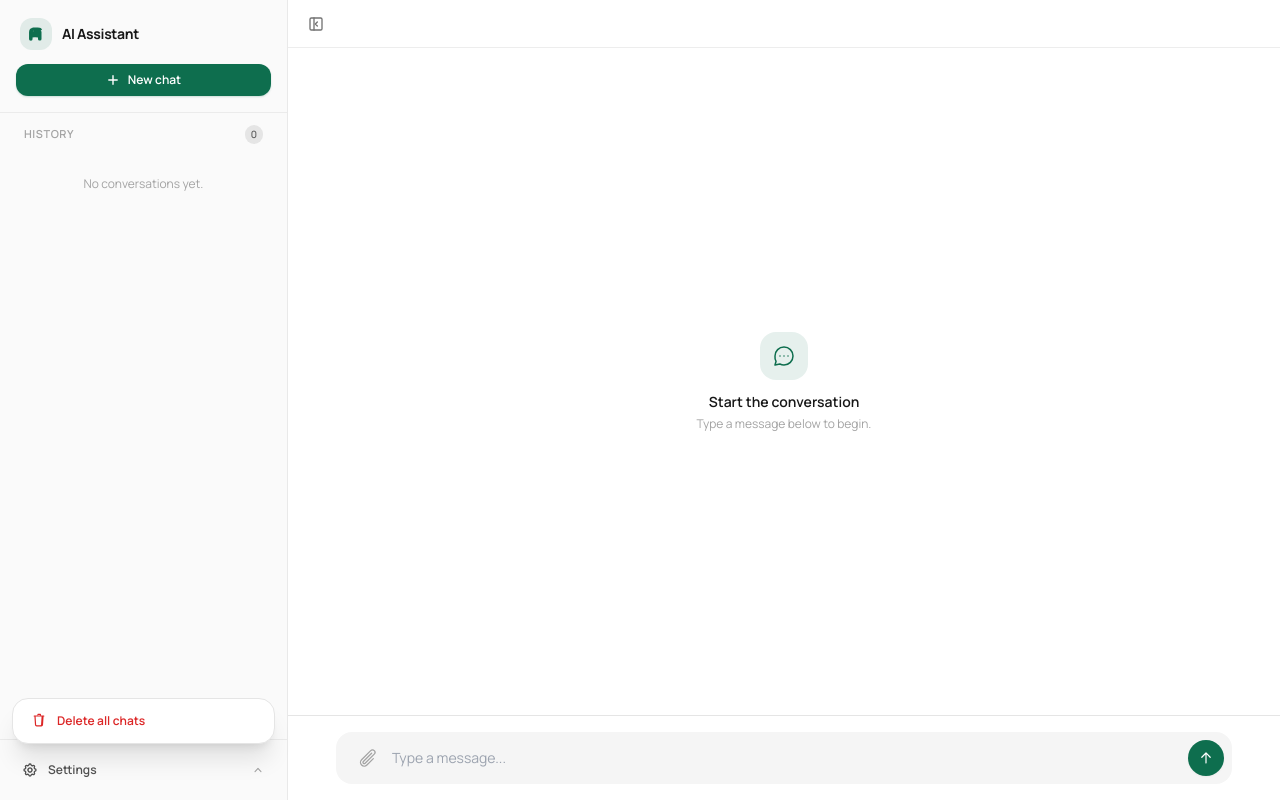
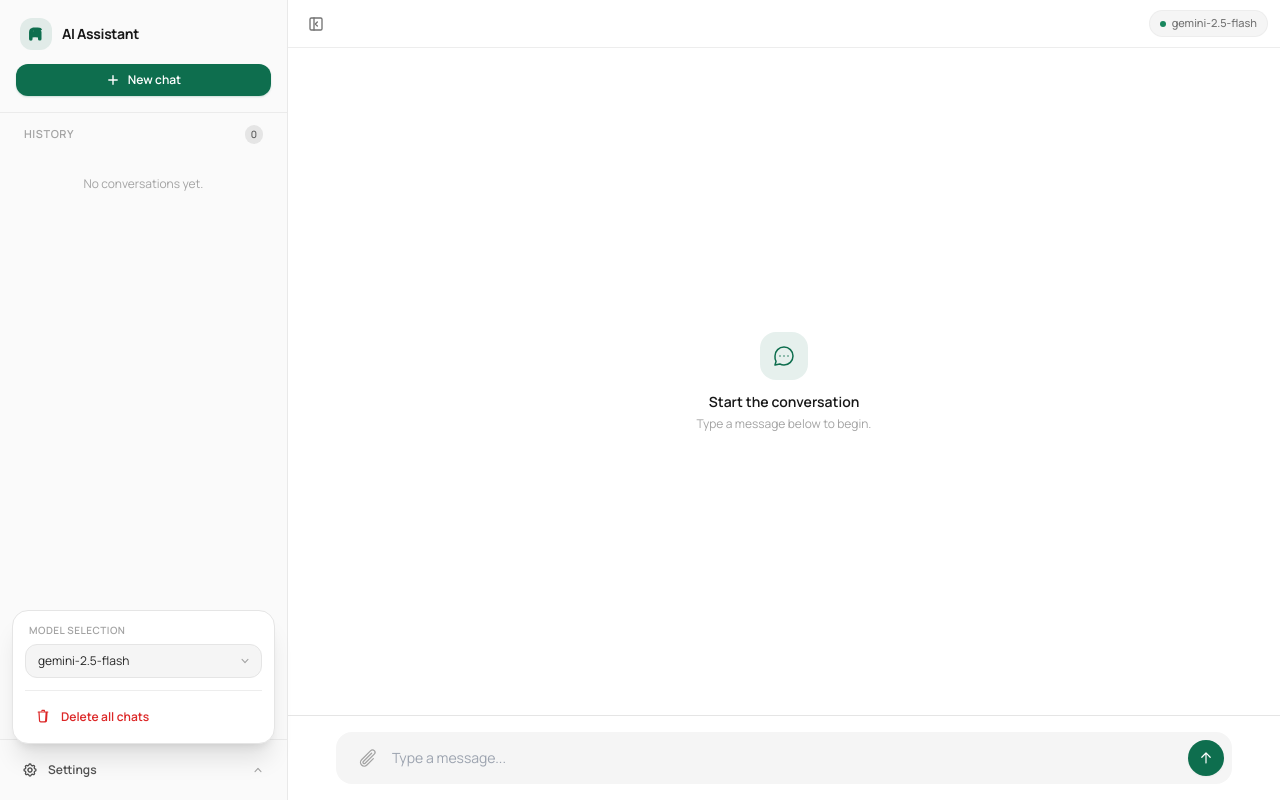
Before and after one commit to pietro-foini/agentic-chatbot, a FastAPI app: template chatbot/templates/index.html in a window 1280 px wide, after a click on "Settings". Run offline with FastAPI, Linux system fonts and the light colour scheme; the template is opened without the code that fills it, so the values that code supplies are empty; parts of the project's set-up code (start-up, migrations or seed data) failed here and were passed over; some libraries are stand-ins or nearby versions.

Commit message:
chore: select multiple llm

```diff
--- a/chatbot/templates/index.html
+++ b/chatbot/templates/index.html
@@ -122,6 +122,7 @@
             {% endfor %}
         </div>
 
+        <!-- Settings Section -->
         <div class="p-3 border-t border-neutral-200/70 dark:border-neutral-800/70">
             <details class="relative group/settings">
                 <summary class="flex items-center justify-between w-full p-2.5 rounded-xl text-neutral-600 dark:text-neutral-400 hover:text-neutral-900 dark:hover:text-neutral-100 hover:bg-neutral-200/60 dark:hover:bg-neutral-800/60 transition-colors cursor-pointer list-none appearance-none focus-visible:outline-none focus-visible:ring-2 focus-visible:ring-pine-600 [&::-webkit-details-marker]:hidden">
@@ -137,11 +138,58 @@
                     </svg>
                 </summary>
 
-                <div class="absolute left-0 bottom-full mb-2 w-full bg-white dark:bg-neutral-900 border border-neutral-200 dark:border-neutral-800 rounded-2xl shadow-xl p-1.5 flex flex-col gap-1 z-30">
+                <!-- Settings Popover -->
+                <div class="absolute left-0 bottom-full mb-2 w-full bg-white dark:bg-neutral-900 border border-neutral-200 dark:border-neutral-800 rounded-2xl shadow-xl p-3 flex flex-col gap-3 z-30">
+
+                    <!-- Multi-level Model Selection -->
+                    <div class="flex flex-col gap-1.5">
+                        <label for="model-select" class="text-[10px] font-semibold uppercase tracking-wider text-neutral-400 dark:text-neutral-500 px-1">
+                            Model Selection
+                        </label>
+                        <div class="relative">
+                            <select
+                                id="model-select"
+                                name="model_name"
+                                onchange="onModelChange(this.value)"
+                                class="w-full appearance-none bg-neutral-100 dark:bg-neutral-800 border border-neutral-200 dark:border-neutral-700 text-xs rounded-xl px-3 py-2 pr-8 text-neutral-800 dark:text-neutral-200 focus:outline-none focus:ring-2 focus:ring-pine-600 dark:focus:ring-pine-400 cursor-pointer"
+                            >
+                                {% if model_categories %}
+                                    {% for category, models in model_categories.items() %}
+                                        <optgroup label="── {{ category }} ──" class="font-semibold text-neutral-500 dark:text-neutral-400 bg-white dark:bg-neutral-900">
+                                            {% for m in models %}
+                                                <option value="{{ m }}" {% if m == default_model %}selected{% endif %} class="text-neutral-900 dark:text-neutral-100 font-normal">
+                                                    {{ m }}
+                                                </option>
+                                            {% endfor %}
+                                        </optgroup>
+                                    {% endfor %}
+                                {% else %}
+                                    <!-- Fallback default categories -->
+                                    <optgroup label="── Proprietary ──" class="font-semibold text-neutral-500 dark:text-neutral-400 bg-white dark:bg-neutral-900">
+                                        <option value="gemini-2.5-flash">gemini-2.5-flash</option>
+                                        <option value="gemini-2.5-pro">gemini-2.5-pro</option>
+                                    </optgroup>
+                                    <optgroup label="── Open-Source ──" class="font-semibold text-neutral-500 dark:text-neutral-400 bg-white dark:bg-neutral-900">
+                                        <option value="llama3.2">llama3.2</option>
+                                        <option value="mistral">mistral</option>
+                                    </optgroup>
+                                {% endif %}
+                            </select>
+                            <div class="pointer-events-none absolute inset-y-0 right-0 flex items-center px-2.5 text-neutral-400">
+                                <svg class="w-3.5 h-3.5" xmlns="http://www.w3.org/2000/svg" viewBox="0 0 20 20" fill="currentColor">
+                                    <path fill-rule="evenodd" d="M5.23 7.21a.75.75 0 011.06.02L10 11.168l3.71-3.938a.75.75 0 111.08 1.04l-4.25 4.5a.75.75 0 01-1.08 0l-4.25-4.5a.75.75 0 01.02-1.06z" clip-rule="evenodd" />
+                                </svg>
+                            </div>
+                        </div>
+                    </div>
+
+                    <div class="h-px bg-neutral-200/70 dark:bg-neutral-800/70"></div>
+
+                    <!-- Delete button -->
                     <button
                         hx-delete="/chat"
                         hx-confirm="Are you sure you want to permanently delete all conversations?"
-                        class="flex items-center gap-2.5 w-full text-xs font-semibold px-3 py-2 rounded-xl text-red-600 dark:text-red-400 hover:bg-red-50 dark:hover:bg-red-950/40 transition-colors text-left"
+                        class="flex items-center gap-2.5 w-full text-xs font-semibold px-2.5 py-1.5 rounded-xl text-red-600 dark:text-red-400 hover:bg-red-50 dark:hover:bg-red-950/40 transition-colors text-left"
                     >
                         <svg xmlns="http://www.w3.org/2000/svg" viewBox="0 0 20 20" fill="currentColor" class="w-4 h-4 shrink-0" aria-hidden="true">
                             <path fill-rule="evenodd" d="M8.75 1a.75.75 0 0 0-.75.75V3H4a.75.75 0 0 0 0 1.5h.276l.66 10.29A2.25 2.25 0 0 0 7.183 17h5.634a2.25 2.25 0 0 0 2.247-2.21l.66-10.29H16A.75.75 0 0 0 16 3h-3.5V1.75a.75.75 0 0 0-.75-.75h-3ZM8.5 3V2.5h3V3h-3Zm-1.72 1.5h6.44l-.65 10.13a.75.75 0 0 1-.75.62H7.18a.75.75 0 0 1-.75-.62L5.78 4.5Z" clip-rule="evenodd" />
@@ -155,7 +203,7 @@
 
     <main class="flex-1 flex flex-col relative h-full min-w-0">
 
-        <header class="h-12 px-3 border-b border-neutral-200/70 dark:border-neutral-800/70 flex items-center shrink-0 bg-white dark:bg-ink z-10">
+        <header class="h-12 px-3 border-b border-neutral-200/70 dark:border-neutral-800/70 flex items-center justify-between shrink-0 bg-white dark:bg-ink z-10">
             <button
                 type="button"
                 onclick="toggleSidebar()"
@@ -168,6 +216,12 @@
                     <path d="m14 9-3 3 3 3"/>
                 </svg>
             </button>
+
+            <!-- Pill indicatore del modello attivo nell'header -->
+            <div id="active-model-badge" class="text-[11px] font-medium text-neutral-500 dark:text-neutral-400 bg-neutral-100 dark:bg-neutral-800/80 px-2.5 py-1 rounded-full border border-neutral-200/50 dark:border-neutral-700/50 flex items-center gap-1.5">
+                <span class="w-1.5 h-1.5 rounded-full bg-pine-500"></span>
+                <span id="active-model-name">Loading...</span>
+            </div>
         </header>
 
         <div id="chat-messages" class="flex-1 overflow-y-auto p-6 flex flex-col gap-5">
@@ -283,6 +337,7 @@
             {% endfor %}
         </div>
 
+        <!-- Chat Input Form: include hx-include="#model-select" so model_name is also available -->
         <div class="p-4 shrink-0 border-t border-neutral-200 dark:border-neutral-800 bg-white dark:bg-ink">
             <form
                 id="chat-form"
@@ -290,6 +345,7 @@
                 hx-target="#chat-messages"
                 hx-swap="beforeend"
                 hx-encoding="multipart/form-data"
+                hx-include="#model-select"
                 class="flex flex-col gap-2 max-w-4xl mx-auto bg-neutral-100 dark:bg-neutral-900 rounded-2xl p-2 pl-4 focus-within:ring-2 focus-within:ring-pine-600 dark:focus-within:ring-pine-400 transition-shadow"
             >
                 <div id="file-preview" class="hidden items-center gap-2 bg-neutral-200 dark:bg-neutral-800 text-xs px-3 py-1.5 rounded-xl w-fit">
@@ -338,6 +394,30 @@
         const submitBtn = document.getElementById('submit-btn');
         const chatContainer = document.getElementById('chat-messages');
         const backdrop = document.getElementById('sidebar-backdrop');
+        const modelSelect = document.getElementById('model-select');
+        const activeModelName = document.getElementById('active-model-name');
+
+        // Manage model choice and local storage persistence
+        function syncModelBadge(name) {
+            if (activeModelName) activeModelName.textContent = name;
+        }
+
+        function onModelChange(val) {
+            localStorage.setItem('selected_llm_model', val);
+            syncModelBadge(val);
+        }
+
+        // Restore model selection from localStorage if saved
+        const savedModel = localStorage.getItem('selected_llm_model');
+        if (savedModel && modelSelect) {
+            const exists = Array.from(modelSelect.options).some(opt => opt.value === savedModel);
+            if (exists) {
+                modelSelect.value = savedModel;
+            }
+        }
+        if (modelSelect) {
+            syncModelBadge(modelSelect.value);
+        }
 
         function toggleSidebar() {
             document.body.classList.toggle('sidebar-collapsed');
--- a/chatbot/templates/partials/assistant_message.html
+++ b/chatbot/templates/partials/assistant_message.html
@@ -1,10 +1,10 @@
 <article class="w-full max-w-4xl mx-auto flex items-start justify-start gap-3 htmx-added">
     <div class="group/avatar relative shrink-0">
-        <div class="w-8 h-8 rounded-full bg-neutral-100 dark:bg-neutral-800 flex items-center justify-center text-neutral-600 dark:text-neutral-300 cursor-default">
+        <div class="w-8 h-8 rounded-full bg-neutral-100 dark:bg-neutral-800 flex items-center justify-center text-neutral-600 dark:text-neutral-300 cursor-default ring-2 ring-white dark:ring-ink">
             <svg xmlns="http://www.w3.org/2000/svg" viewBox="0 0 24 24" fill="none" stroke="currentColor" stroke-width="2" stroke-linecap="round" stroke-linejoin="round" class="w-4 h-4"><path d="M12 8V4H8"></path><rect width="16" height="12" x="4" y="8" rx="2"></rect><path d="M2 14h2"></path><path d="M20 14h2"></path><path d="M15 13v2"></path><path d="M9 13v2"></path></svg>
         </div>
         <span class="pointer-events-none absolute bottom-full mb-1.5 left-0 whitespace-nowrap rounded-md bg-neutral-900 dark:bg-neutral-100 text-white dark:text-neutral-900 text-[11px] font-medium px-2 py-0.5 opacity-0 group-hover/avatar:opacity-100 transition-opacity z-20 shadow">
-            {{ response.name if response.name else 'Assistant' }}
+            {{ response.name if response.name else 'Assistant' }}{% if response.model %} · {{ response.model }}{% endif %}
         </span>
     </div>
 
@@ -21,7 +21,7 @@
         </div>
         {% endif %}
 
-        <div class="rounded-2xl rounded-bl-sm px-4 py-2.5 text-sm leading-relaxed whitespace-pre-wrap break-words bg-neutral-100 dark:bg-neutral-800">{{ response.content }}</div>
+        <div class="rounded-2xl rounded-bl-sm px-4 py-2.5 text-sm leading-relaxed whitespace-pre-wrap break-words bg-neutral-100 dark:bg-neutral-800 shadow-sm">{{ response.content }}</div>
 
         <div class="flex items-center gap-4 mt-1.5 opacity-0 group-hover:opacity-100 group-focus-within:opacity-100 focus-visible:opacity-100 transition-opacity w-full">
 
--- a/chatbot/templates/partials/message_pair.html
+++ b/chatbot/templates/partials/message_pair.html
@@ -30,7 +30,7 @@
     </div>
 </article>
 
-<form hx-post="/chat/{{ thread_id }}/assistant" hx-trigger="load" hx-swap="outerHTML" class="w-full max-w-4xl mx-auto flex items-start justify-start gap-3 mt-5">
+<form hx-post="/chat/{{ thread_id }}/assistant" hx-trigger="load" hx-swap="outerHTML" hx-include="#model-select" class="w-full max-w-4xl mx-auto flex items-start justify-start gap-3 mt-5">
     <input type="hidden" name="user_message_json" value='{{ user_message.model_dump_json() }}'>
 
     <div class="group/avatar relative shrink-0">
```
Also changed, not shown: chatbot/api/routes/chat.py (+12 -7 lines), chatbot/graphs/v2/agent.py (+12 -14 lines), chatbot/llm/config.py (added, +42 -0 lines), chatbot/llm/google.py (deleted, +0 -16 lines), chatbot/llm/ollama.py (deleted, +0 -8 lines), chatbot/settings.py (+15 -2 lines), README.md.
